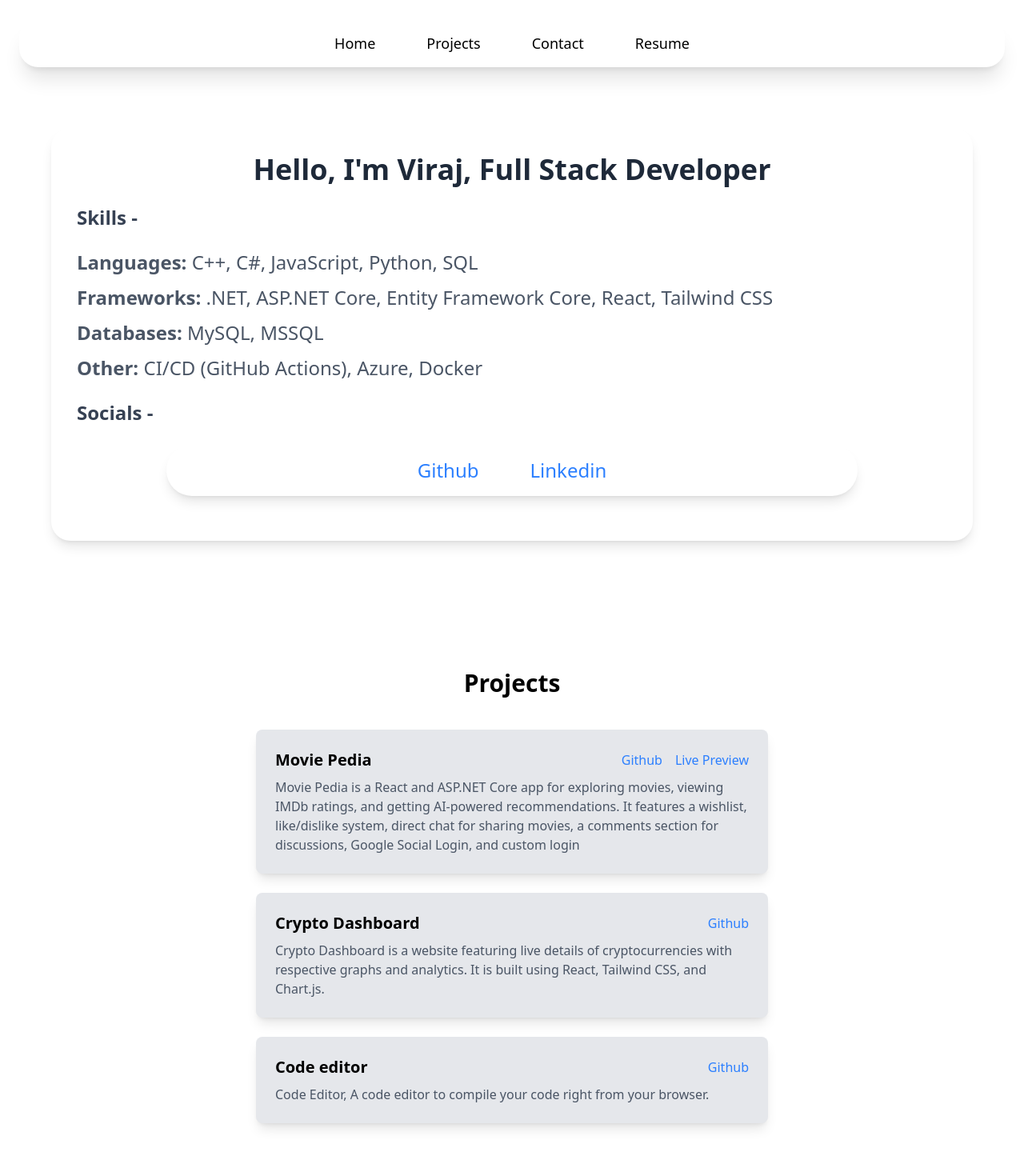
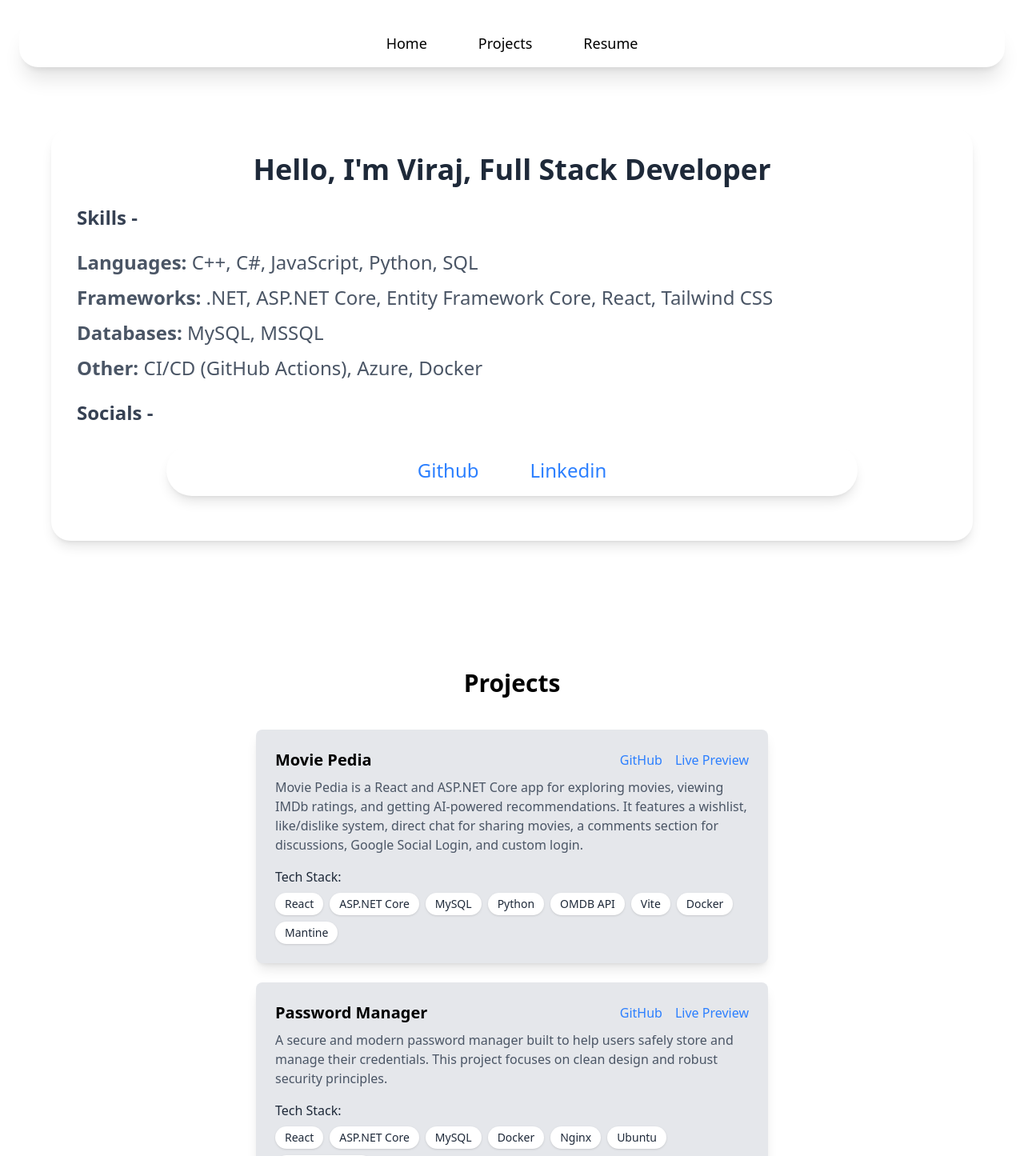
Before and after one commit to Viraj2313/portfolio, a React (Vite) app: page / in a window 1280 px wide. Shown: the top 1445 px of the page at 80% size. Built offline with nearby package versions, Linux system fonts and the light colour scheme.

Commit message:
resume added, ui changes done

```diff
--- a/src/App.jsx
+++ b/src/App.jsx
@@ -1,6 +1,6 @@
-import { useState } from "react";
 import Navbar from "./components/Navbar";
 import Home from "./pages/Home";
+import Resume from "./components/Resume";
 import Projects from "./pages/Projects";
 function App() {
   return (
@@ -8,6 +8,7 @@ function App() {
       <Navbar />
       <Home />
       <Projects />
+      <Resume />
     </>
   );
 }
--- a/src/components/Navbar.jsx
+++ b/src/components/Navbar.jsx
@@ -24,15 +24,6 @@ const Navbar = () => {
           <h1>Projects</h1>
         </Link>
         <Link
-          to="contact"
-          smooth={true}
-          offset={-120}
-          duration={500}
-          className="text-lg hover:scale-110 transition-transform duration-300 ease-in-out cursor-pointer"
-        >
-          <h1>Contact</h1>
-        </Link>
-        <Link
           to="resume"
           smooth={true}
           offset={-120}
--- a/src/components/Project.jsx
+++ b/src/components/Project.jsx
@@ -1,6 +1,11 @@
-const Project = ({ name, description, gitHubLink, livePreview }) => {
+const Project = ({
+  name,
+  description,
+  gitHubLink,
+  livePreview,
+  techStack = [],
+}) => {
   return (
-    <>
     <div className="bg-gray-200 p-6 rounded-lg shadow-lg w-3/4 md:w-1/2">
       <div className="flex justify-between items-center">
         <h2 className="text-xl font-semibold text-left">{name}</h2>
@@ -11,9 +16,9 @@ const Project = ({ name, description, gitHubLink, livePreview }) => {
             target="_blank"
             rel="noopener noreferrer"
           >
-              Github
+            GitHub
           </a>
-            {livePreview ? (
+          {livePreview && (
             <a
               href={livePreview}
               className="text-blue-500 hover:text-blue-700"
@@ -22,14 +27,29 @@ const Project = ({ name, description, gitHubLink, livePreview }) => {
             >
               Live Preview
             </a>
-            ) : (
-              <></>
           )}
         </div>
       </div>
+
       <p className="mt-2 text-gray-600">{description}</p>
+
+      {techStack.length > 0 && (
+        <div className="mt-4">
+          <h3 className="font-medium text-gray-800 mb-2">Tech Stack:</h3>
+          <div className="flex flex-wrap gap-2">
+            {techStack.map((tech, index) => (
+              <span
+                key={index}
+                className="bg-white text-gray-800 px-3 py-1 rounded-full text-sm shadow-sm"
+              >
+                {tech}
+              </span>
+            ))}
           </div>
-    </>
+        </div>
+      )}
+    </div>
   );
 };
+
 export default Project;
--- /dev/null
+++ b/src/components/Resume.jsx
@@ -0,0 +1,16 @@
+const Resume = () => {
+  return (
+    <div id="resume" className="mt-40 mb-20 px-4">
+      <h2 className="text-3xl font-bold text-center mb-8">Resume</h2>
+      <div className="flex justify-center">
+        <img
+          src="/resume.jpg"
+          alt="Viraj Mahajan Resume"
+          className="w-full max-w-4xl rounded-lg shadow-lg border"
+        />
+      </div>
+    </div>
+  );
+};
+
+export default Resume;
--- a/src/pages/Projects.jsx
+++ b/src/pages/Projects.jsx
@@ -5,18 +5,45 @@ const Projects = () => {
     {
       name: "Movie Pedia",
       description: `Movie Pedia is a React and ASP.NET Core app for exploring movies,
-      viewing IMDb ratings, and getting AI-powered recommendations. It features a wishlist,
-      like/dislike system, direct chat for sharing movies, a comments section for discussions,
-      Google Social Login, and custom login`,
+    viewing IMDb ratings, and getting AI-powered recommendations. It features a wishlist,
+    like/dislike system, direct chat for sharing movies, a comments section for discussions,
+    Google Social Login, and custom login.`,
       gitHubLink: "https://github.com/Viraj2313/Movie-Pedia",
       livePreview: "https://moviepedia.virajdeveloper.online",
+      techStack: [
+        "React",
+        "ASP.NET Core",
+        "MySQL",
+        "Python",
+        "OMDB API",
+        "Vite",
+        "Docker",
+        "Mantine",
+      ],
+    },
+    {
+      name: "Password Manager",
+      description:
+        "A secure and modern password manager built to help users safely store and manage their credentials. This project focuses on clean design and robust security principles.",
+      gitHubLink: "https://github.com/Viraj2313/password-manager",
+      livePreview: "https://passwordmanager.virajdeveloper.online",
+      techStack: [
+        "React",
+        "ASP.NET Core",
+        "MySQL",
+        "Docker",
+        "Nginx",
+        "Ubuntu",
+        "GitHub Actions",
+      ],
     },
     {
       name: "Crypto Dashboard",
       description: `Crypto Dashboard is a website featuring live details of cryptocurrencies
-        with respective graphs and analytics. It is built using React, Tailwind CSS, and Chart.js.`,
+      with respective graphs and analytics. It is built using React, Tailwind CSS, and Chart.js.`,
       gitHubLink: "https://github.com/Viraj2313/cyrpto-dashboard",
       livePreview: "",
+      techStack: ["React", "Tailwind CSS", "Chart.js", "REST API"],
     },
     {
       name: "Code editor",
@@ -25,6 +52,7 @@ const Projects = () => {
       livePreview: "",
     },
   ];
+
   return (
     <>
       <div className="mt-40 mb-10" id="projects">
@@ -37,6 +65,7 @@ const Projects = () => {
               description={project.description}
               gitHubLink={project.gitHubLink}
               livePreview={project.livePreview || ""}
+              techStack={project.techStack || ""}
             />
           ))}
         </div>
```
Also changed, not shown: public/resume.jpg (added), src/pages/Resume.jsx (added). Lines whose indentation alone changed are shown as unchanged.
